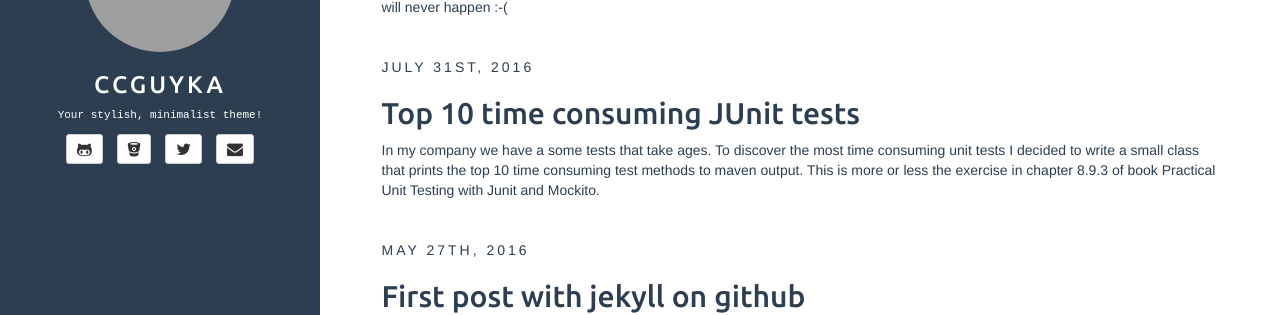
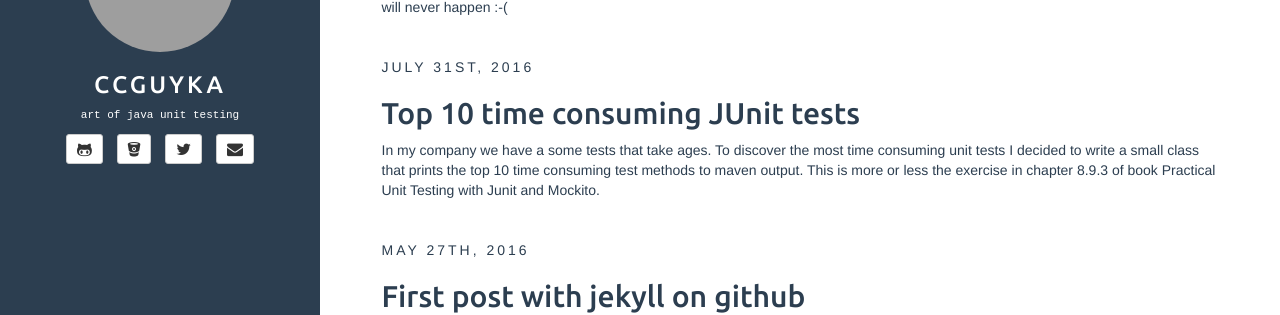
Before and after one commit to ccguyka/blog, a Jekyll site: the page built from index.html, in a window 1280 px wide. Shown: the part 226-541 px from the top of the page. Built offline with Jekyll 4.4.1, drawn with Linux system fonts in a browser that asks for light colours; the list of posts is cut into pages by our own code; grey boxes are pictures that could not be loaded.

Commit message:
change blog bio

```diff
--- a/_config.yml
+++ b/_config.yml
@@ -23,7 +23,7 @@ author:
   github: ccguyka
   bitbucket: ccguyka
   twitter: ccguyka
-  bio: Your stylish, minimalist theme!
+  bio: art of java unit testing
   email_md5: 7e8a9390de5bb7e7f841876141754956
 
 rss_path: feed.xml
```
